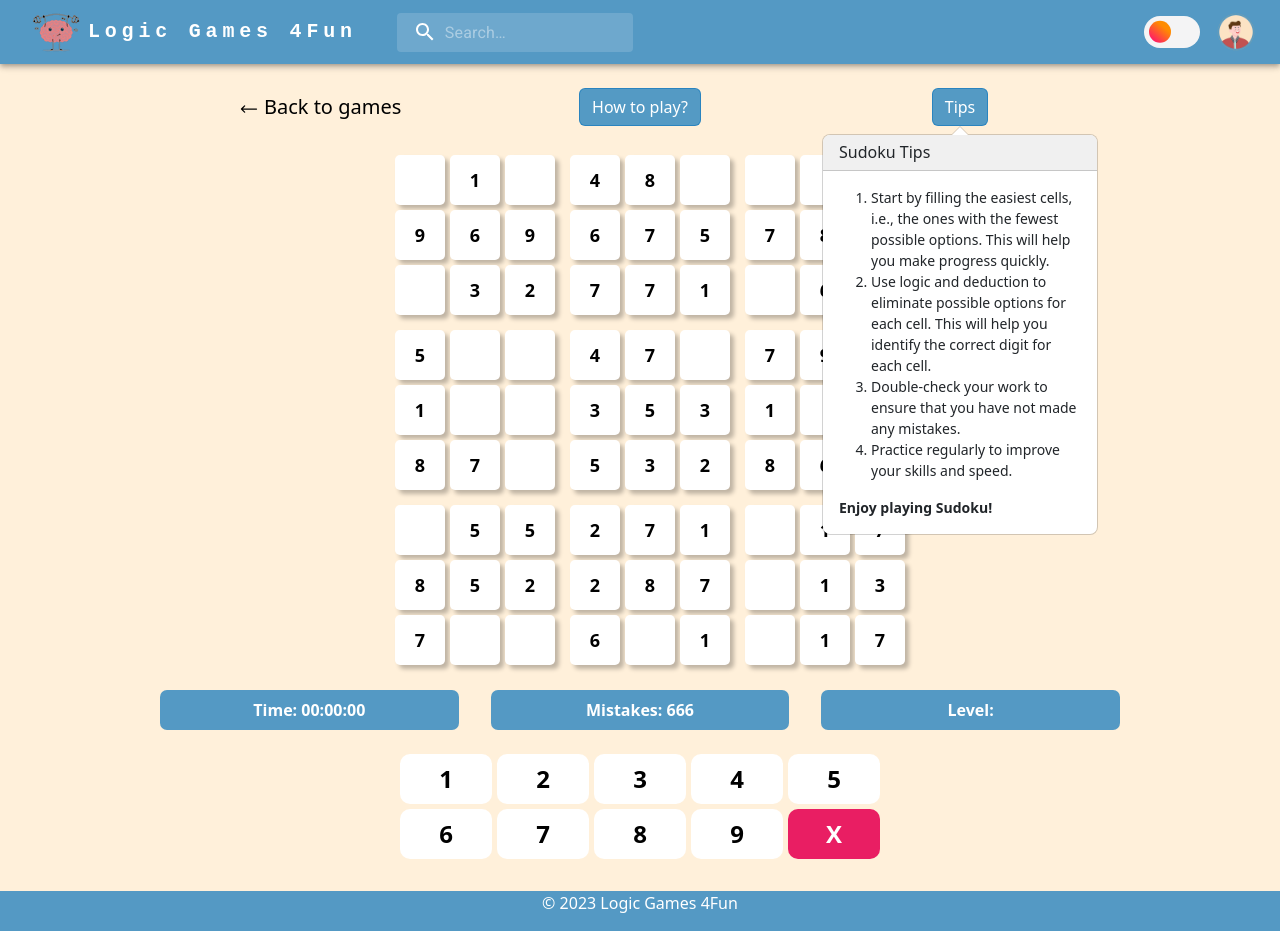
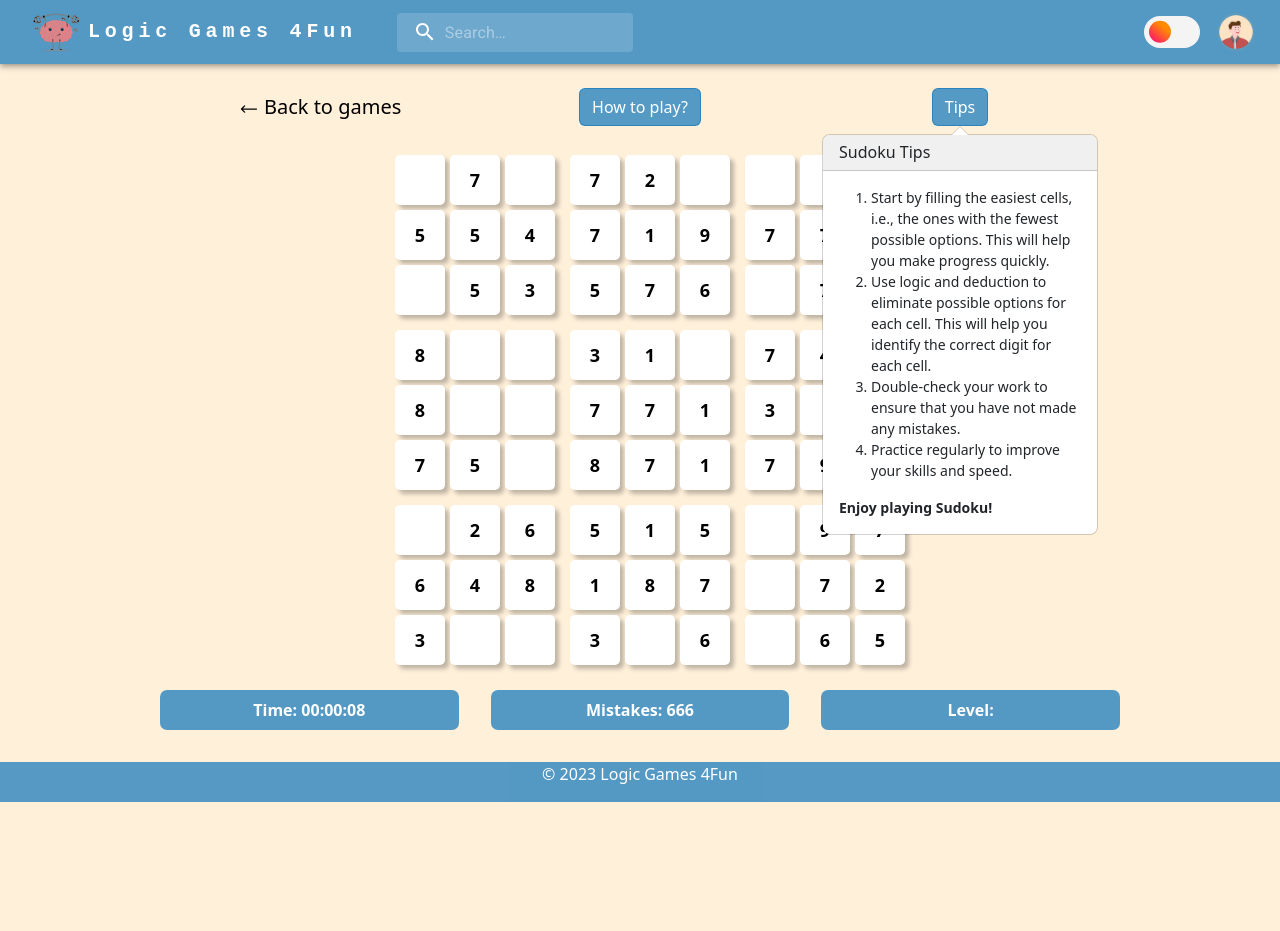
Before and after one commit to jklis2/Logic_Games_4Fun, a React (Create React App) app in the folder LogicGames4Fun/Client/: page /games/sudoku in a window 1280 px wide. Both pictures are taken after a click on the button "Tips". After the commit the page ends 802 px from the top, so only its background shows below. Built offline with nearby package versions, Linux system fonts and the light colour scheme.

Commit message:
Timer works

```diff
--- a/LogicGames4Fun/Client/src/Component/Games/Sudoku/SudokuGame.jsx
+++ b/LogicGames4Fun/Client/src/Component/Games/Sudoku/SudokuGame.jsx
@@ -1,52 +1,13 @@
-import React, { useState } from "react";
+import React, { useEffect, useState } from "react";
 import styles from "./SudokuGame.module.scss";
 import Button from "react-bootstrap/Button";
 import OverlayTrigger from "react-bootstrap/OverlayTrigger";
-import Popover from "react-bootstrap/Popover";
 import { Link } from "react-router-dom";
 import { HiArrowLongLeft } from "react-icons/hi2";
 import Box from "@mui/material/Box";
 import { useSelector } from "react-redux";
-
-const howToPlayPop = (
-  <Popover id="popover-basic">
-    <Popover.Header as="h3">Sudoku Instruction</Popover.Header>
-    <Popover.Body>
-      Start with a blank 9x9 grid that has some of the cells already filled with
-      digits. Identify the row, column, and box where the given digit is already
-      present. Fill the empty cells in the same row, column, and box with the
-      remaining digits from 1 to 9. Repeat the above step for each given digit
-      until all the empty cells are filled. Ensure that each row, column, and
-      box contains digits from 1 to 9 only once. The game is won when all the
-      cells in the grid are filled with digits that satisfy the above
-      conditions.
-    </Popover.Body>
-  </Popover>
-);
-
-const tipsPop = (
-  <Popover id="popover-basic">
-    <Popover.Header as="h3">Sudoku Tips</Popover.Header>
-    <Popover.Body>
-      <ol>
-        <li>
-          Start by filling the easiest cells, i.e., the ones with the fewest
-          possible options. This will help you make progress quickly.
-        </li>
-        <li>
-          Use logic and deduction to eliminate possible options for each cell.
-          This will help you identify the correct digit for each cell.
-        </li>
-        <li>
-          Double-check your work to ensure that you have not made any mistakes.
-        </li>
-        <li>Practice regularly to improve your skills and speed.</li>
-      </ol>
-
-      <strong>Enjoy playing Sudoku!</strong>
-    </Popover.Body>
-  </Popover>
-);
+import { tipsPop } from "./tipsPop";
+import { howToPlayPop } from "./howToPlayPop";
 
 class Sudoku {
   constructor(row, column, value, box) {
@@ -74,39 +35,28 @@ const generteAnswers = () => {
       uniquePairs.add(pairString);
     }
   }
-
   const uniquePairsArray = Array.from(uniquePairs).map((pair) =>
     JSON.parse(pair)
   );
   uniquePairsArr = Array.from(uniquePairsArray);
 };
 generteAnswers();
-console.log(sudokuArr);
 
 const checkSudoku = function (column, row, value) {
-  //Szuka elementu
   const sudokuObj = sudokuArr.find(
     (su) => su.column === column && su.row === row
   );
-  console.log(sudokuObj)
   const { box } = sudokuObj;
 
-  // Nie dziala
   const columnsClone = sudokuArr.filter((su) => su.column === column);
   const rowsClone = sudokuArr.filter((su) => su.row === row);
   const boxClone = sudokuArr.filter((su) => su.box === box);
 
   const existsRow = rowsClone.filter((row) => row.value === value);
-  const existsColumn = columnsClone.filter(
-    (column) => column.value === value
-  );
+  const existsColumn = columnsClone.filter((column) => column.value === value);
   const existsBox = boxClone.filter((box) => box.value === value);
 
-  if (
-    existsRow.length > 0 ||
-    existsColumn.length > 0 ||
-    existsBox.length > 0
-  ) {
+  if (existsRow.length > 0 || existsColumn.length > 0 || existsBox.length > 0) {
     console.log("You cannot use this value");
     return false;
   }
@@ -121,32 +71,25 @@ const checkGeneratedValue = (row, col, value) => {
   const boxClone = sudokuArr.filter((su) => su.box === box);
 
   const existsRow = rowsClone.filter((row) => row.value === value);
-  const existsColumn = columnsClone.filter(
-    (column) => column.value === value
-  );
+  const existsColumn = columnsClone.filter((column) => column.value === value);
   const existsBox = boxClone.filter((box) => box.value === value);
 
-  if (
-    existsRow.length > 0 ||
-    existsColumn.length > 0 ||
-    existsBox.length > 0
-  ) {
-    console.log("You cannot use this value");
+  if (existsRow.length > 0 || existsColumn.length > 0 || existsBox.length > 0) {
     return false;
   }
 
   return true;
-}
+};
 
 let cellValue = null;
 for (let col = 0; col < 9; col++) {
   for (let row = 0; row < 9; row++) {
     box = Math.floor(col / 3) * 3 + Math.floor(row / 3) + 1;
+    const testValue = (Math.floor(Math.random() * 9) + 1).toString()
 
     //Fix it in the future
-
     JSON.stringify(uniquePairsArr).includes(JSON.stringify([col, row]))
-      ? (cellValue = Math.floor(Math.random() * 9) + 1)
+      ? (cellValue = testValue)
       : (cellValue = null);
 
     sudokuArr.push(new Sudoku(col, row, cellValue, box));
@@ -154,6 +97,15 @@ for (let col = 0; col < 9; col++) {
 }
 
 export const SudokuGame = () => {
+  const [time, setTime] = useState(0);
+
+  useEffect(() => {
+    const interval = setInterval(() => {
+      setTime((prevSeconds) => prevSeconds + 1);
+    }, 1000);
+    return () => clearInterval(interval);
+  });
+
   const [isCorrect, setIsCorrect] = useState(true);
 
   const level = useSelector((state) => state.sudoku.level);
@@ -250,7 +202,9 @@ export const SudokuGame = () => {
                 fontWeight: "bold",
               }}
             >
-              Time: 00:00:00
+              Time: {String(Math.trunc(time / 3600)).padStart(2, 0)}:
+              {String(Math.trunc(time / 60)).padStart(2, 0)}:
+              {String(time % 60).padStart(2, 0)}
             </Box>
             <Box
               sx={{
@@ -275,20 +229,6 @@ export const SudokuGame = () => {
               Level: {level}
             </Box>
           </div>
-          <div className={styles["sudoku-keyboard-container"]}>
-            <div className={styles["sudoku-keyboard"]}>
-              <div className={styles.number}>1</div>
-              <div className={styles.number}>2</div>
-              <div className={styles.number}>3</div>
-              <div className={styles.number}>4</div>
-              <div className={styles.number}>5</div>
-              <div className={styles.number}>6</div>
-              <div className={styles.number}>7</div>
-              <div className={styles.number}>8</div>
-              <div className={styles.number}>9</div>
-              <div className={styles.delete}>X</div>
-            </div>
-          </div>
         </div>
       </div>
     </>
--- a/LogicGames4Fun/Client/src/Component/Games/Sudoku/SudokuGame.module.scss
+++ b/LogicGames4Fun/Client/src/Component/Games/Sudoku/SudokuGame.module.scss
@@ -66,42 +66,6 @@
   margin-top: 2.5rem;
 }
 
-.sudoku-keyboard-container {
-  @include center();
-}
-
-.sudoku-keyboard {
-  margin-top: 1.5rem;
-  display: grid;
-  grid-template-columns: repeat(5, 1fr);
-  text-align: center;
-  grid-gap: 5px;
-  width: 50%;
-
-  .number {
-    // @include keys(#000, #f0f2f5);
-    @include keys(#000, #fff);
-
-    &:hover{
-      scale: 1.05;
-      background-color: #c2c2c2;
-      color: #000;
-      transition: 300ms;
-    }
-  }
-
-  .delete {
-    @include keys(#fff, #e91e63);
-
-    &:hover{
-      scale: 1.05;
-      background-color:#ff0162;
-      color: #fff;
-      transition: 300ms;
-    }
-  }
-}
-
 .back-link {
   font-size: 20px;
   text-decoration: none !important;
--- /dev/null
+++ b/LogicGames4Fun/Client/src/Component/Games/Sudoku/howToPlayPop.jsx
@@ -0,0 +1,17 @@
+import Popover from "react-bootstrap/Popover";
+
+export const howToPlayPop = (
+  <Popover id="popover-basic">
+    <Popover.Header as="h3">Sudoku Instruction</Popover.Header>
+    <Popover.Body>
+      Start with a blank 9x9 grid that has some of the cells already filled with
+      digits. Identify the row, column, and box where the given digit is already
+      present. Fill the empty cells in the same row, column, and box with the
+      remaining digits from 1 to 9. Repeat the above step for each given digit
+      until all the empty cells are filled. Ensure that each row, column, and
+      box contains digits from 1 to 9 only once. The game is won when all the
+      cells in the grid are filled with digits that satisfy the above
+      conditions.
+    </Popover.Body>
+  </Popover>
+);
--- /dev/null
+++ b/LogicGames4Fun/Client/src/Component/Games/Sudoku/tipsPop.jsx
@@ -0,0 +1,25 @@
+import Popover from "react-bootstrap/Popover";
+
+export const tipsPop = (
+  <Popover id="popover-basic">
+    <Popover.Header as="h3">Sudoku Tips</Popover.Header>
+    <Popover.Body>
+      <ol>
+        <li>
+          Start by filling the easiest cells, i.e., the ones with the fewest
+          possible options. This will help you make progress quickly.
+        </li>
+        <li>
+          Use logic and deduction to eliminate possible options for each cell.
+          This will help you identify the correct digit for each cell.
+        </li>
+        <li>
+          Double-check your work to ensure that you have not made any mistakes.
+        </li>
+        <li>Practice regularly to improve your skills and speed.</li>
+      </ol>
+
+      <strong>Enjoy playing Sudoku!</strong>
+    </Popover.Body>
+  </Popover>
+);
--- a/LogicGames4Fun/Client/src/Component/Navbar/Navbar.jsx
+++ b/LogicGames4Fun/Client/src/Component/Navbar/Navbar.jsx
@@ -6,12 +6,10 @@ import Toolbar from "@mui/material/Toolbar";
 import IconButton from "@mui/material/IconButton";
 import Typography from "@mui/material/Typography";
 import Menu from "@mui/material/Menu";
-import MenuIcon from "@mui/icons-material/Menu";
 import Container from "@mui/material/Container";
 import Avatar from "@mui/material/Avatar";
 import Tooltip from "@mui/material/Tooltip";
 import MenuItem from "@mui/material/MenuItem";
-import AdbIcon from "@mui/icons-material/Adb";
 import { styled, alpha } from "@mui/material/styles";
 import InputBase from "@mui/material/InputBase";
 import SearchIcon from "@mui/icons-material/Search";
--- a/LogicGames4Fun/Client/src/Redux/sudoku-slice.js
+++ b/LogicGames4Fun/Client/src/Redux/sudoku-slice.js
@@ -1,7 +1,7 @@
 import { createSlice } from "@reduxjs/toolkit";
 
 const initialSudokuState = {
-    level: undefined
+    level: localStorage.getItem("lvl") || undefined
 }
 
 const sudokuSlice = createSlice({
@@ -12,6 +12,7 @@ const sudokuSlice = createSlice({
         selectLevel(state, action) {
             const {lvl} = action.payload;
             state.level = lvl;
+            localStorage.setItem("lvl", lvl.toString())
         }
     }
 })
```
